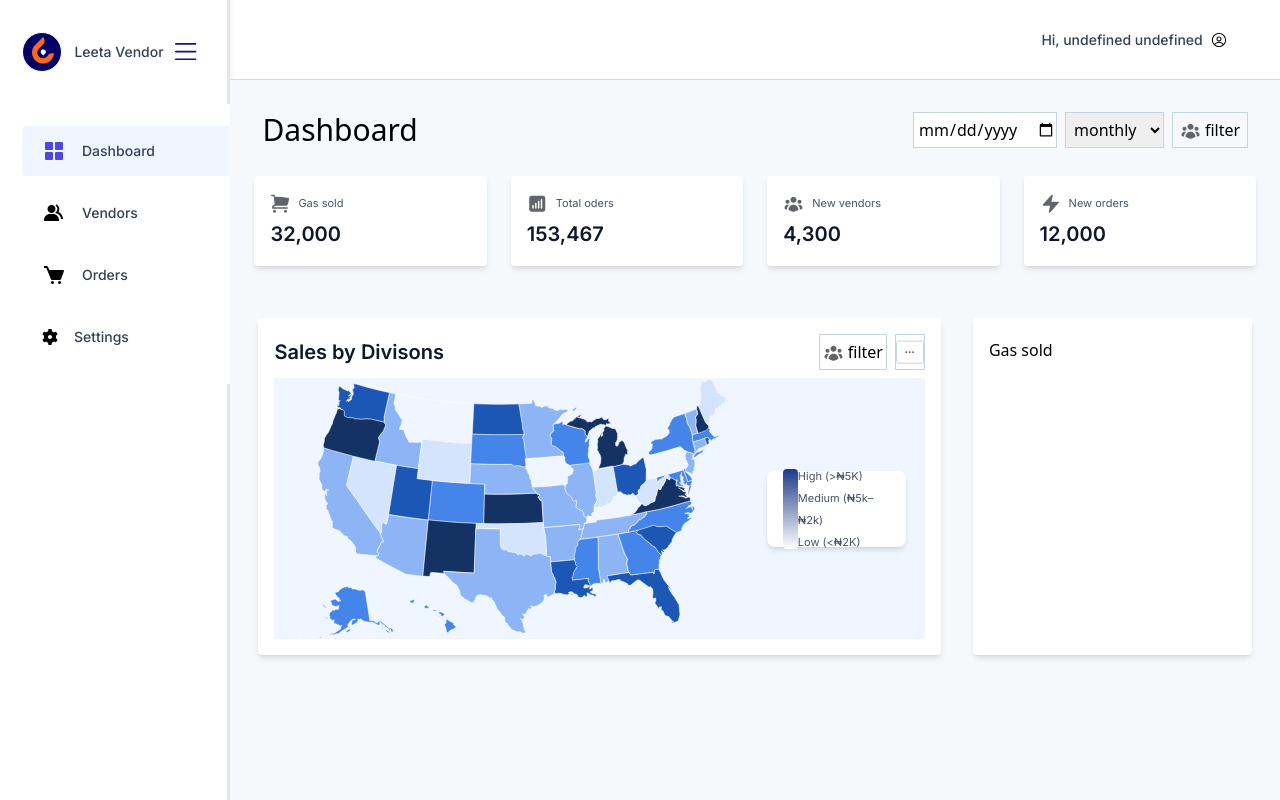
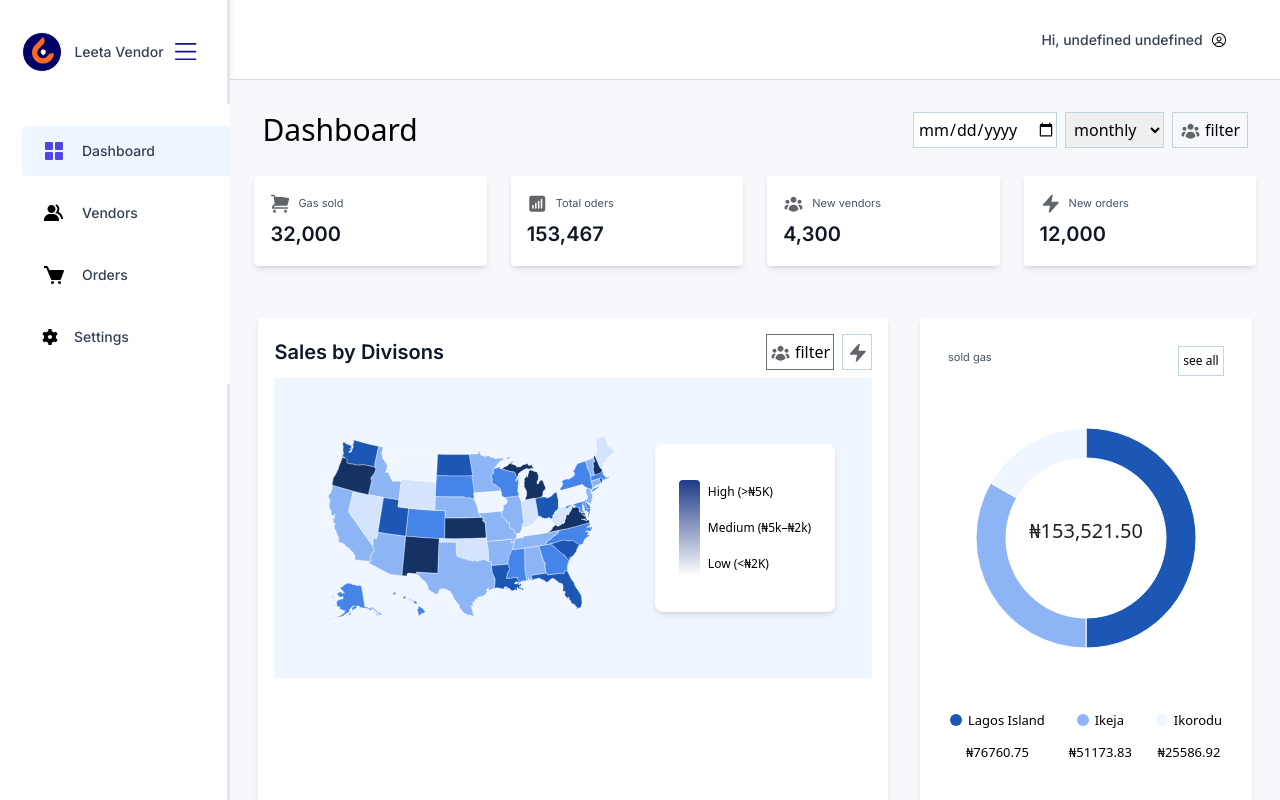
Before and after one commit to leetatech/leeta_admin, a React (Create React App) app: page /app/dashboard in a window 1280 px wide. Built offline with nearby package versions, Linux system fonts and the light colour scheme; no server answers; a web font is replaced by a local one.

Commit message:
modified files

```diff
--- a/package.json
+++ b/package.json
@@ -3,10 +3,14 @@
   "version": "0.1.0",
   "private": true,
   "dependencies": {
+    "@emotion/react": "^11.14.0",
+    "@emotion/styled": "^11.14.0",
     "@fontsource/inter": "^5.2.5",
     "@lottiefiles/dotlottie-react": "^0.13.3",
     "@mantine/core": "^8.0.1",
     "@mantine/hooks": "^8.0.1",
+    "@mui/material": "^7.1.1",
+    "@mui/x-charts": "^8.5.0",
     "@reduxjs/toolkit": "^2.7.0",
     "@testing-library/jest-dom": "^6.6.3",
     "@testing-library/user-event": "^14.6.1",
@@ -58,7 +62,7 @@
     "@types/redux-thunk": "^2.1.0",
     "ajv": "^8.17.1",
     "ajv-keywords": "^5.1.0",
-    "netlify-cli": "^20.0.2",
+    "netlify-cli": "^21.5.0",
     "postcss": "^8.5.3",
     "postcss-preset-mantine": "^1.17.0",
     "postcss-simple-vars": "^7.0.1",
--- /dev/null
+++ b/src/view/pages/Dashboard/BarChartLayer.tsx
@@ -0,0 +1,19 @@
+import React from 'react'
+import BarCharts from './BarCharts'
+
+
+const BarChartLayout = () => {
+  return (
+    <div className="rounded border-[#E0E2E6] shadow-md pb-28 p-4 w-[389px] h-[396px] bg-white">
+      <div>
+
+      </div>
+      <div>
+        <BarCharts/>
+
+      </div>
+    </div>
+  )
+}
+
+export default BarChartLayout
--- /dev/null
+++ b/src/view/pages/Dashboard/BarCharts.tsx
@@ -0,0 +1,51 @@
+import * as React from 'react';
+import { BarChart } from '@mui/x-charts/BarChart';
+
+const chartSetting = {
+  xAxis: [
+    {
+      min: 0,
+      max: 70000,
+      valueFormatter: (value: number) => `₦${value.toLocaleString()}`,
+    },
+  ],
+  height: 250,
+};
+
+const dataset = [
+  { region: 'North', amount: 3000 },
+  { region: 'South', amount: 45000 },
+  { region: 'Midwest', amount: 20000 },
+  { region: 'West', amount: 50000 },
+  { region: 'South East', amount: 15000 },
+  { region: 'North West', amount: 60000 },
+];
+
+export default function RegionalBarChart() {
+  return (
+    <div style={{ overflowX: 'auto', padding: '8px', maxWidth: '100%' }}>
+      <BarChart
+        dataset={dataset}
+        yAxis={[{ scaleType: 'band', dataKey: 'region' }]}
+        series={[
+          {
+            dataKey: 'amount',
+            label: 'sales by region',
+            color: 'url(#barGradient)',
+          },
+        ]}
+        layout="horizontal"
+        grid={{ vertical: true }}
+        {...chartSetting}
+      >
+
+        <defs>
+          <linearGradient id="barGradient" x1="0%" y1="0%" x2="100%" y2="0%">
+            <stop offset="0%" stopColor="#4584E9" />
+            <stop offset="100%" stopColor="#8DB5F6" />
+          </linearGradient>
+        </defs>
+      </BarChart>
+    </div>
+  );
+}
--- /dev/null
+++ b/src/view/pages/Dashboard/Charts.tsx
@@ -0,0 +1,102 @@
+import * as React from 'react';
+import { PieChart } from '@mui/x-charts/PieChart';
+import { useDrawingArea } from '@mui/x-charts/hooks';
+import { styled } from '@mui/material/styles';
+
+const rawData = [
+  { value: 5, label: 'Ikorodu' },
+  { value: 10, label: 'Ikeja' },
+  { value: 15, label: 'Lagos Island' },
+];
+
+const sortedData = [...rawData].sort((a, b) => b.value - a.value);
+const colors = ['#1C57B6', '#8DB5F6', '#F0F6FF'];
+
+const coloredData = sortedData.map((entry, index) => ({
+  ...entry,
+  color: colors[index],
+}));
+
+const size = {
+  width: 300,
+  height: 300,
+};
+
+const StyledText = styled('text')(({ theme }) => ({
+  fill: theme.palette.text.primary,
+  textAnchor: 'middle',
+  dominantBaseline: 'revert',
+  fontSize: 20,
+}));
+
+function PieCenterLabel({ children }: { children: React.ReactNode }) {
+  const { width, height, left, top } = useDrawingArea();
+  return (
+    <StyledText x={left + width / 2} y={top + height / 2}>
+      {children}
+    </StyledText>
+  );
+}
+
+// Total amount in naira to split
+const totalAmount = 153521.50;
+
+export default function PieChartWithCenterLabel() {
+  const totalValue = coloredData.reduce((sum, item) => sum + item.value, 0);
+
+  return (
+    <div style={{ display: 'flex', flexDirection: 'column', alignItems: 'center' }}>
+      <PieChart
+        series={[
+          {
+            data: coloredData.map(({ label, ...rest }) => rest), // remove label from chart
+            innerRadius: 80,
+            outerRadius: 110,
+          },
+        ]}
+        {...size}
+      >
+        <PieCenterLabel>₦153,521.50</PieCenterLabel>
+      </PieChart>
+
+      {/* Custom legend below chart */}
+      <div
+        style={{
+          display: 'flex',
+          gap: '24px',
+          marginTop: '16px',
+          flexWrap: 'wrap',
+          justifyContent: 'center',
+        }}
+      >
+        {coloredData.map((entry, idx) => {
+          const amount = ((entry.value / totalValue) * totalAmount).toFixed(2);
+          return (
+            <div
+              key={idx}
+              style={{
+                display: 'flex',
+                flexDirection: 'column',
+                alignItems: 'center',
+                fontSize: '13px',
+              }}
+            >
+              <div style={{ display: 'flex', alignItems: 'center', gap: '6px' }}>
+                <div
+                  style={{
+                    width: '12px',
+                    height: '12px',
+                    backgroundColor: entry.color,
+                    borderRadius: '50%',
+                  }}
+                />
+                <span>{entry.label}</span>
+              </div>
+              <div>₦{amount}</div>
+            </div>
+          );
+        })}
+      </div>
+    </div>
+  );
+}
--- a/src/view/pages/Dashboard/Dashboard.tsx
+++ b/src/view/pages/Dashboard/Dashboard.tsx
@@ -3,6 +3,8 @@ import DashboardStats from './DashboardStats';
 import filtericon from "../../../assets/Utility Icons (heroicons-mini) (2).svg"
 import DashboardMap from './DashboardMap';
 import PieChart from './PieChart';
+import BarChartLayout from './BarChartLayer';
+import Performance from './Performance';
 
 const Dashboard = () => {
   return (
@@ -31,6 +33,10 @@ const Dashboard = () => {
         <DashboardMap />
         <PieChart/>
       </div>
+      <div className='flex p-7 gap-8'>
+        <BarChartLayout />
+        <Performance />
+      </div>
     </div>
   );
 };
--- a/src/view/pages/Dashboard/DashboardMap.tsx
+++ b/src/view/pages/Dashboard/DashboardMap.tsx
@@ -3,17 +3,17 @@ import mapimage from "../../../assets/choropleth map.svg"
 import { TypographyVariant } from '../../components/types'
 import Typography from '../../components/Typography/Typography'
 import filtericon from "../../../assets/Utility Icons (heroicons-mini) (2).svg"
-import viewmoreicon from "../../../assets/input.svg"
+import viewmoreicon from "../../../assets/Utility Icons (heroicons-mini) (3).svg"
 
 const DasboardMap = () => {
   return (
-    <div className="rounded border-[#E0E2E6]  shadow-md p-4 w-[856px] bg-white">
+    <div className="rounded border-[#E0E2E6]  shadow-md p-4 w-[856px]  bg-white">
       <div className=' flex items-center justify-between pb-2 gap-2'>
          <Typography className="text-gray-500" variant={TypographyVariant.SUBTITLE}>
            Sales by Divisons
           </Typography>
           <div className='flex gap-2'>
-             <button className='flex items-center justify-center gap-1 border  border-[#C0D5DE]  w-[68px] h-[36px]'>
+             <button className='flex items-center justify-center gap-1 border  border-[#717171]  w-[68px] h-[36px]'>
             <img src={filtericon} alt='filtericon' />
             filter
           </button>
@@ -22,21 +22,20 @@ const DasboardMap = () => {
           </button>
           </div>
       </div>
-      <div className='bg-[#F0F6FF] flex justify-center items-center gap-10'>
-        <img className='w-[434px]' src={mapimage} alt="mapimage" />
-        <div>
-        <div className="flex items-center  bg-white p-4 w-[139px] h-[76px] rounded-lg shadow-md ">
-      <div className="h-20 w-4 bg-gradient-to-b from-blue-900 to-white rounded"></div>
-      <div className="flex flex-col text-gray-700">
-        <Typography className='w-full'  variant={TypographyVariant.SMALL}>High (&gt;₦5K)</Typography>
-       <Typography className='w-full'  variant={TypographyVariant.SMALL}>Medium (₦5k–₦2k)</Typography>
-        <Typography className='w-full'  variant={TypographyVariant.SMALL}>Low (&lt;₦2K)</Typography>
+    <div className='bg-[#F0F6FF] flex justify-center h-[300px] items-center gap-10'>
+  <img className='w-[304px]' src={mapimage} alt="mapimage" />
+  <div>
+    <div className="flex items-center pt-8 pb-8 gap-2 bg-white p-6 w-[180px] rounded-lg shadow-md">
+      <div className="h-24 w-8 bg-gradient-to-b from-blue-900 to-white rounded"></div>
+      <div className="flex flex-col items-start gap-0 justify-center text-gray-700 text-[12px] space-y-1">
+        <span className="whitespace-nowrap">High (&gt;₦5K)</span>
+        <span className="whitespace-nowrap">Medium (₦5k–₦2k)</span>
+        <span className="whitespace-nowrap">Low (&lt;₦2K)</span>
       </div>
+    </div>
+  </div>
 </div>
 
-        </div>
-
-      </div>
 
     </div>
   )
--- /dev/null
+++ b/src/view/pages/Dashboard/Performance.tsx
@@ -0,0 +1,20 @@
+import React from 'react'
+import Typography from '../../components/Typography/Typography'
+import { TypographyVariant } from '../../components/types'
+
+const performance = () => {
+  return (
+    <div className="rounded border-[#E0E2E6] flex justify-center items-center  shadow-md p-4 w-[506px]  bg-white">
+        <div className='flex items-center gap-10'>
+            <div>
+                <Typography variant={TypographyVariant.SUBTITLE}>Store Performance</Typography>
+                  <Typography variant={TypographyVariant.SMALL}>Quickly access your performance </Typography>
+            </div>
+            <button className='bg-[#1C57B6] text-white h-[45px] w-[160px] text-xs rounded p-2'>Quick look</button>
+        </div>
+
+    </div>
+  )
+}
+
+export default performance
--- a/src/view/pages/Dashboard/PieChart.tsx
+++ b/src/view/pages/Dashboard/PieChart.tsx
@@ -1,8 +1,25 @@
 import React from 'react'
+import Chart from './Charts'
+import { TypographyVariant } from '../../components/types'
+import Typography from '../../components/Typography/Typography'
 
 const PieChart = () => {
   return (
-    <div  className="rounded border-[#E0E2E6] shadow-md p-4 w-[345px] bg-white">Gas sold</div>
+    <div  className="rounded border-[#E0E2E6] shadow-md pb-28 p-4 w-[345px] bg-white">
+      <div className='flex justify-between p-3'>
+         <Typography className="text-gray-500" variant={TypographyVariant.SMALL}>
+           sold gas
+          </Typography>
+
+         <button className='flex items-center text-xs justify-center gap-1 border  border-[#C0D5DE]  w-[46px] h-[30px]'>
+          see all
+          </button>
+      </div>
+      <div>
+        <Chart/>
+
+      </div>
+    </div>
   )
 }
 
```
Also changed, not shown: 1 other file (tests, documents, lock files or other folders).
